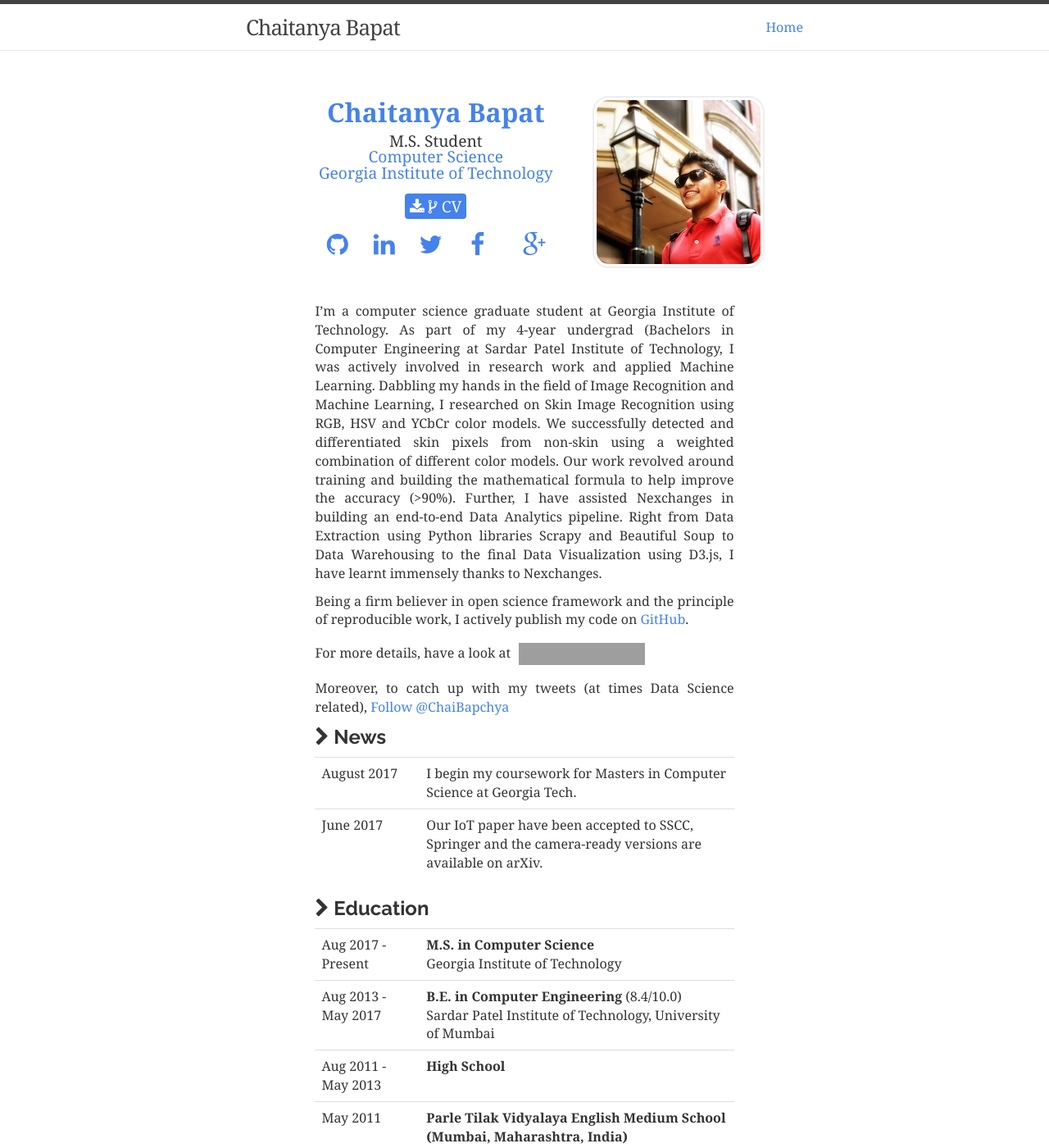
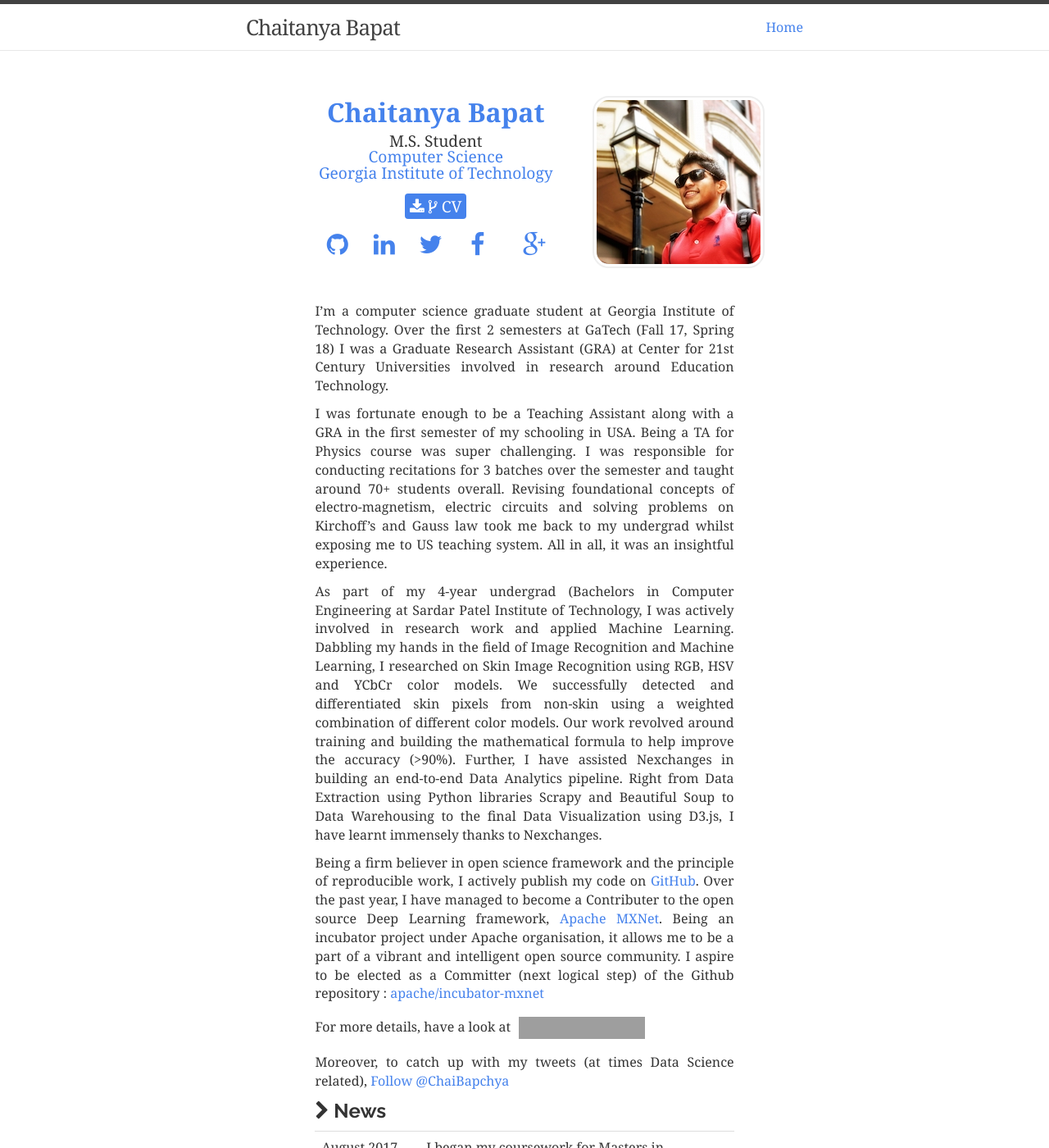
Before and after one commit to ChaiBapchya/ChaiBapchya.github.io, a Jekyll site: the page built from about.md, in a window 1280 px wide and 1400 px high. Shown: the whole window at 82% size. Built offline with Jekyll 4.4.1, drawn with Linux system fonts in a browser that asks for light colours; nearby versions of some CDN libraries; comment, search, counter and statistics services are not loaded; some of the changed text lies outside the part shown; grey boxes are pictures that could not be loaded.

Commit message:
cv update

```diff
--- a/_includes/cv.md
+++ b/_includes/cv.md
@@ -1,6 +1,12 @@
-I'm a computer science graduate student at Georgia Institute of Technology. As part of my 4-year undergrad (Bachelors in Computer Engineering at Sardar Patel Institute of Technology, I was actively involved in research work and applied Machine Learning. Dabbling my hands in the field of Image Recognition and Machine Learning, I researched on Skin Image Recognition using RGB, HSV and YCbCr color models. We successfully detected and differentiated skin pixels from non-skin using a weighted combination of different color models. Our work revolved around training and building the mathematical formula to help improve the accuracy (>90%). Further, I have assisted Nexchanges in building an end-to-end Data Analytics pipeline. Right from Data Extraction using Python libraries Scrapy and Beautiful Soup to Data Warehousing to the final Data Visualization using D3.js, I have learnt immensely thanks to Nexchanges.
+I'm a computer science graduate student at Georgia Institute of Technology. Over the first 2 semesters at GaTech (Fall 17, Spring 18) I was a Graduate Research Assistant (GRA) at Center for 21st Century Universities involved in research around Education Technology.
 
-Being a firm believer in open science framework and the principle of reproducible work, I actively publish my code on [GitHub](https://github.com/ChaiBapchya).
+I was fortunate enough to be a Teaching Assistant along with a GRA in the first semester of my schooling in USA. Being a TA for Physics course was super challenging. I was responsible for conducting recitations for 3 batches over the semester and taught around 70+ students overall. Revising foundational concepts of electro-magnetism, electric circuits and solving problems on Kirchoff's and Gauss law took me back to my undergrad whilst exposing me to US teaching system. All in all, it was an insightful experience.
+
+
+
+As part of my 4-year undergrad (Bachelors in Computer Engineering at Sardar Patel Institute of Technology, I was actively involved in research work and applied Machine Learning. Dabbling my hands in the field of Image Recognition and Machine Learning, I researched on Skin Image Recognition using RGB, HSV and YCbCr color models. We successfully detected and differentiated skin pixels from non-skin using a weighted combination of different color models. Our work revolved around training and building the mathematical formula to help improve the accuracy (>90%). Further, I have assisted Nexchanges in building an end-to-end Data Analytics pipeline. Right from Data Extraction using Python libraries Scrapy and Beautiful Soup to Data Warehousing to the final Data Visualization using D3.js, I have learnt immensely thanks to Nexchanges.
+
+Being a firm believer in open science framework and the principle of reproducible work, I actively publish my code on [GitHub](https://github.com/ChaiBapchya). Over the past year, I have managed to become a Contributer to the open source Deep Learning framework, [Apache MXNet](https://mxnet.incubator.apache.org). Being an incubator project under Apache organisation, it allows me to be a part of a vibrant and intelligent open source community. I aspire to be elected as a Committer (next logical step) of the Github repository : [apache/incubator-mxnet](https://github.com/apache/incubator-mxnet/)
 
 For more details, have a look at <a href="https://www.linkedin.com/in/chaibapchya/"><img src="https://static.licdn.com/scds/common/u/img/webpromo/btn_myprofile_160x33.png" style="border: none;" width="160" height="33" border="0" alt="Chaitanya Bapat's LinkedIn Profile"></a>
 
@@ -11,7 +17,7 @@
 <table class="table table-hover">
 <tr>
   <td class='col-md-3'>August 2017</td>
-  <td>I begin my coursework for Masters in Computer Science at Georgia Tech.</td>
+  <td>I began my coursework for Masters in Computer Science at Georgia Tech.</td>
 </tr>
 <tr>
   <td class='col-md-3'>June 2017</td>
@@ -26,7 +32,7 @@
   <tr>
     <td class="col-md-3">Aug 2017 - Present</td>
     <td>
-        <strong>M.S. in Computer Science</strong>
+        <strong>M.S. in Computer Science</strong> (3.625/4.000)
         <br>
       Georgia Institute of Technology
     </td>
@@ -58,16 +64,37 @@
 ## <i class="fa fa-chevron-right"></i> Research Experience
 <table class="table table-hover">
 <tr>
+  <td class='col-md-3'>Jan 2019 - Present</td>
+  <td>
+    <strong>Georgia Institute of Technology</strong>,<br> Center for 21st Century Universities <br> Matt Lisle <br>Education Technology - Blockchain <br>
+    BlockCerts
+  </td>
+</tr>
+<tr>
+  <td class='col-md-3'>August 2017 - May 2018</td>
+  <td>
+    <strong>Georgia Institute of Technology</strong>,<br> HX Labs <br> Lauren Wilcox <br>Health Care Technology and User Experience <br>
+    Rapport - Interactive Patient centered Radiology reports
+  </td>
+</tr>
+<tr>
+  <td class='col-md-3'>August 2017 - May 2018</td>
+  <td>
+    <strong>Georgia Institute of Technology</strong>,<br> Center for 21st Century Universities <br> Dr. Rob Kadel <br>Education Technology - Data Analysis<br>
+    Performance Analysis of MOOCs vs On-Campus Teaching
+  </td>
+</tr>
+<tr>
   <td class='col-md-3'>June 2016 - May 2017</td>
   <td>
-    <strong>Sardar Patel Institute of Technology</strong>, Dr. Anant V. Nimkar <br>
+    <strong>Sardar Patel Institute of Technology</strong>,<br> Dr. Anant V. Nimkar <br>
     Internet of Things and Security
   </td>
 </tr>
 <tr>
   <td class='col-md-3'>May 2015 - July 2016</td>
   <td>
-    <strong>Sardar Patel Institute of Technology</strong>, Dr. D. R. Kalbande <br>
+    <strong>Sardar Patel Institute of Technology</strong>,<br> Dr. D. R. Kalbande <br>
     Image Recognition and Machine learning
   </td>
 </tr>
@@ -81,11 +108,11 @@
 <td>
     <strong>Smart-Lock Security Re-engineered using Cryptography and Steganography</strong><br>
     <strong> Chaitanya Bapat</strong>, Ganesh Baleri, Shivani Inamdar and Anant V Nimkar<br>
-    arXiv 2017<br>
+    arXiv 2019<br>
     [1]
     [<a href='javascript: none'
-    onclick='$("#abs_donti2017task").toggle()'>abs</a>]
-<div id="abs_donti2017task" style="text-align: justify; display: none" markdown="1">
+    onclick='$("#abs_smartlock").toggle()'>abs</a>]  [<a href='https://arxiv.org/abs/1901.06381' target='_blank'>pdf</a>]
+<div id="abs_smartlock" style="text-align: justify; display: none" markdown="1">
 After the rise of E-commerce, social media and messenger bots, rapid developments have been made in the field of connecting things, gadgets, and devices, i.e, the Internet of Things (IoT). In the fast-paced lifestyle, it is very difficult to maintain multiple keys for tra- ditional mechanical locks. Electromagnetic smart locks are a possible solution to this problem. To connect a smart lock with a key, Bluetooth Low Energy (BLE) protocol can be used. BLE protocol is vulnerable to Man-in-the-Middle (MITM) attack. Ensuring security over BLE is an ongoing challenge. This paper aims to analyze the MITM vulnerability of BLE and develop a possible solution for designing smart-locks with an increased level of security. The observation shows that the combina- tion of Image Steganography and Cryptography helps to overcome the vulnerabilities of BLE protocol.
 </div>
 </td>
@@ -97,8 +124,8 @@
     arXiv 2017<br>
     [2]
     [<a href='javascript: none'
-    onclick='$("#hsd").toggle()'>abs</a>]  [<a href='https://arxiv.org/abs/1708.02694' target='_blank'>pdf</a>]
-<div id="hsd" style="text-align: justify; display: none" markdown="1">
+    onclick='$("#rgbhsvycbcr").toggle()'>abs</a>]  [<a href='https://arxiv.org/abs/1708.02694' target='_blank'>pdf</a>]
+<div id="rgbhsvycbcr" style="text-align: justify; display: none" markdown="1">
 Human Skin detection deals with the recognition of skin-colored pixels and regions in a given image. Skin color is often used in human skin detection because it is invariant to orientation and size and is fast to pro- cess. A new human skin detection algorithm is proposed in this paper. The three main parameters for recogniz- ing a skin pixel are RGB (Red, Green, Blue), HSV (Hue, Saturation, Value) and YCbCr (Luminance, Chromi- nance) color models. The objective of proposed algorithm is to improve the recognition of skin pixels in given images. The algorithm not only considers individual ranges of the three color parameters but also takes into ac- count combinational ranges which provide greater accuracy in recognizing the skin area in a given image.
 </div>
 </td>
@@ -109,18 +136,28 @@
 ## <i class="fa fa-chevron-right"></i> Teaching Experience
 <table class="table table-hover">
 <tr>
+  <td class='col-md-1'>F2017</td>
+  <td>Georgia Institute of Technology<br><strong>Physics 2211/2212</strong> , TA</td>
+</tr>
+<tr>
   <td class='col-md-1'>F2016</td>
-  <td><strong>Object Oriented Programming Methodology</strong> , TA</td>
+  <td>Sardar Patel Institute of Technology<br><strong>Object Oriented Programming Methodology</strong> , TA</td>
 </tr>
 <tr>
   <td class='col-md-1'>S2016</td>
-  <td><strong>Structured Programming Approach</strong> , TA</td>
+  <td>Sardar Patel Institute of Technology<br><strong>Structured Programming Approach</strong> , TA</td>
 </tr>
 </table>
 
 
 ## <i class="fa fa-chevron-right"></i> Industry Experience
 <table class="table table-hover">
+<tr>
+  <td class='col-md-3'>May 2016 - Dec 2016</td>
+  <td><strong>Amazon AI</strong>, DeepEngine Team, Software Development Engineer Intern</td>
+</tr>
+<tr>
+</tr>
 <tr>
   <td class='col-md-3'>May 2016 - Dec 2016</td>
   <td><strong>Nexchanges Technology Private Limited</strong>, Data Scientist Intern</td>
@@ -148,13 +185,13 @@
 <tr>
   <td class='col-md-2'>Languages</td>
   <td markdown="1">
-Bash, C, C++, CSS, HTML, Java, JavaScript, LaTeX, Make, Python, R, Scala
+Python, Java, C, Bash, C++, CSS, HTML, JavaScript, LaTeX, Make, R, Scala
   </td>
 </tr>
 <tr>
   <td class='col-md-2'>Frameworks</td>
   <td markdown="1">
-Android SDK/NDK, Node.js, NumPy, TensorFlow, Torch7, Pandas, SciPy, scikit-learn, Spark, Hadoop, Pachyderm, Kafka
+Apache MXNet, NumPy, Pandas, SciPy, scikit-learn, TensorFlow, Torch7, Spark, Hadoop, Pachyderm, Android SDK/NDK, Node.js, Kafka
   </td>
 </tr>
 <tr>
```
